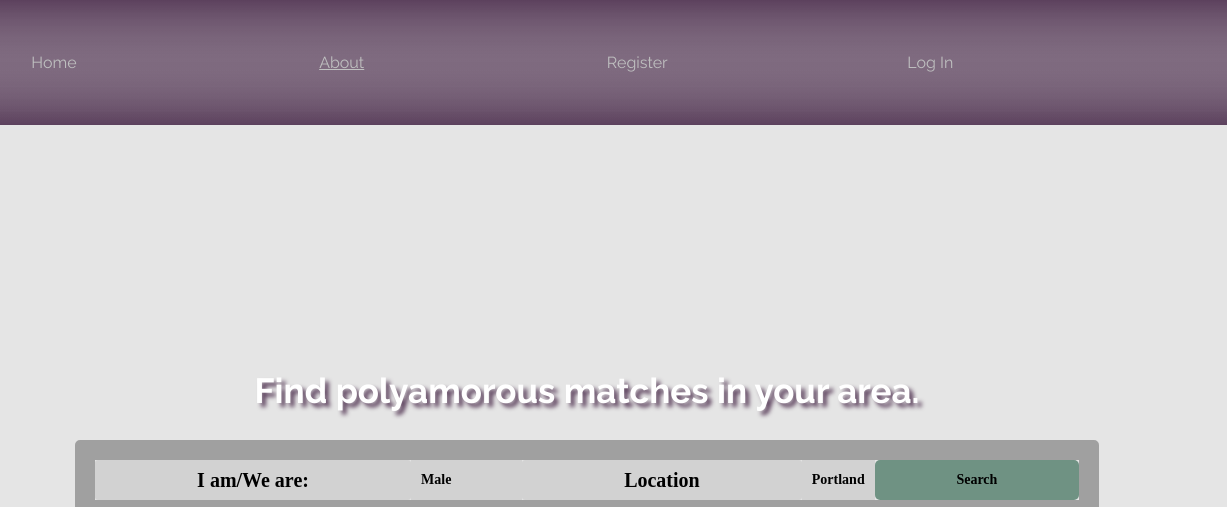
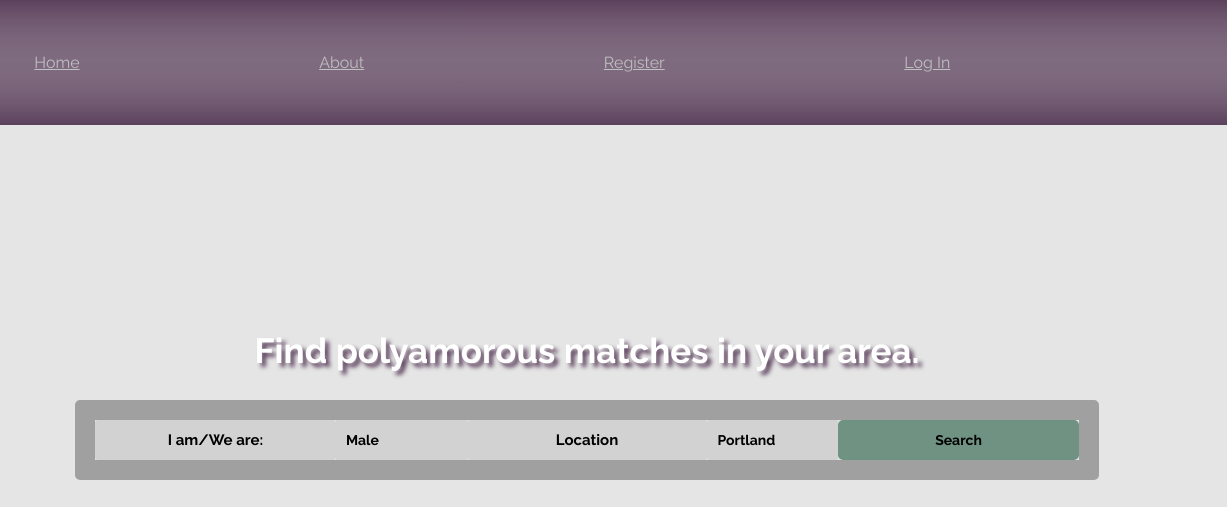
Before and after one commit to TalHaberer1111/Group-Project-New, a plain HTML site: page index.html in a window 1280 px wide. Shown: the top 507 px of the page, 53-1280 px from the left. Drawn offline with Linux system fonts and the light colour scheme.

Commit message:
add css flexbox and colors

```diff
--- a/index.html
+++ b/index.html
@@ -14,10 +14,10 @@
       <img src="img/logo2.png" alt="logo" />
     </div>
       <ul>
-        <li>Home</li>
+        <li><a href="#">Home</a></li>
         <li><a href="#">About</a></li>
-        <li>Register</li>
-        <li>Log In</li>
+        <li><a href="#">Register</a></li>
+        <li><a href="#">Log In</a></li>
       </ul>
     </div>
 
--- a/styles.css
+++ b/styles.css
@@ -53,6 +53,7 @@
 
 
 .cover {
+  /*background: linear-gradient(#86e8b8, transparent 50%), linear-gradient(0deg, #fff, transparent 90%), url("img/cover3.jpg") no-repeat center;*/
   background-image: url("img/cover3.jpg");
   height: 500px;
   width: 100%;
@@ -87,7 +88,7 @@
   height: 20vh;
   margin: 0 auto;
   display: flex;
-  flex: 2;
+  flex: 1;
   z-index: 10;
   border: 20px solid rgba(34,	34,	59, 0.3);
   border-radius: 5px;
@@ -126,6 +127,7 @@ margin: 0 auto;
   font-size: 14px;
   border:2px solid #5C415D;
   -webkit-appearance:none;
+  flex: 1;
   /*font-family: 'Raleway', sans-serif;*/
 }
 .flex-form label {
@@ -233,19 +235,23 @@ footer {
   align-self: center;
   margin: 0 auto;
   color: black;
+
 }
 .flex-form label {
-font-size: 20px;
+font-size: 15px;
 }
 
  .flex-form > * {
   border: 0;
   padding: 10px;
   -webkit-appearance: none;
-   color: black; }
+  color: black;
+  font-family: 'Raleway', sans-serif;
+}
  .flex-form > *:last-child {
   border-right: 0;
   color: grey;
+  font-family: 'Raleway', sans-serif;
  }
 
  .icon {
@@ -270,6 +276,10 @@ font-size: 20px;
   margin-bottom: 90px;
   width: 60%;
   margin: 0 auto;
+   }*/
+
+   /*.flex-form label {
+   font-size: 20px;
    }*/
 
 .headerInfo h2 {
@@ -300,7 +310,7 @@ font-size: 20px;
 
 
 .cover {
-  height: 70vh;
+  height: 60vh;
   width: 100%;
   background-image: url("img/cover3.jpg");
   background-repeat: no-repeat;
```
